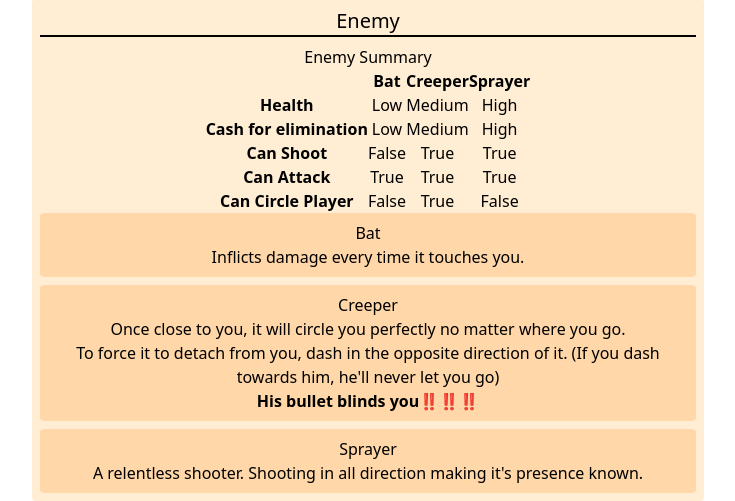
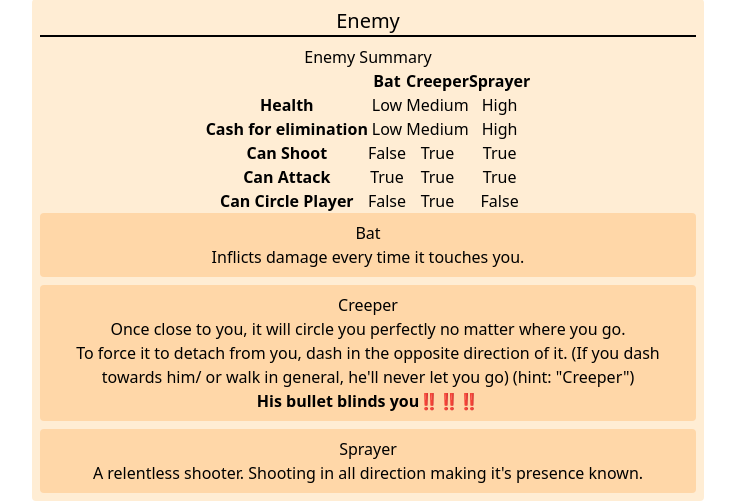
Before and after one commit to DanBokete/Quick-Shot, a Flask app: page /guide in a window 1280 px wide. Shown: the part 775-1276 px from the top of the page, without its empty margins (272-1007 px from the left). Run offline with Flask 3, Linux system fonts and the light colour scheme.

Commit message:
Adjust enemy spawning logic and update guide with gameplay hints

```diff
--- a/templates/guide.html
+++ b/templates/guide.html
@@ -153,8 +153,9 @@
                         </p>
                         <p>
                             To force it to detach from you, dash in the opposite
-                            direction of it. (If you dash towards him, he'll
-                            never let you go)
+                            direction of it. (If you dash towards him/ or walk
+                            in general, he'll never let you go) (hint:
+                            "Creeper")
                         </p>
                         <p><b>His bullet blinds you‼️‼️‼️</b></p>
                     </figcaption>
```
Also changed, not shown: static/js/lib/increaseRound.js, 1 other file.
